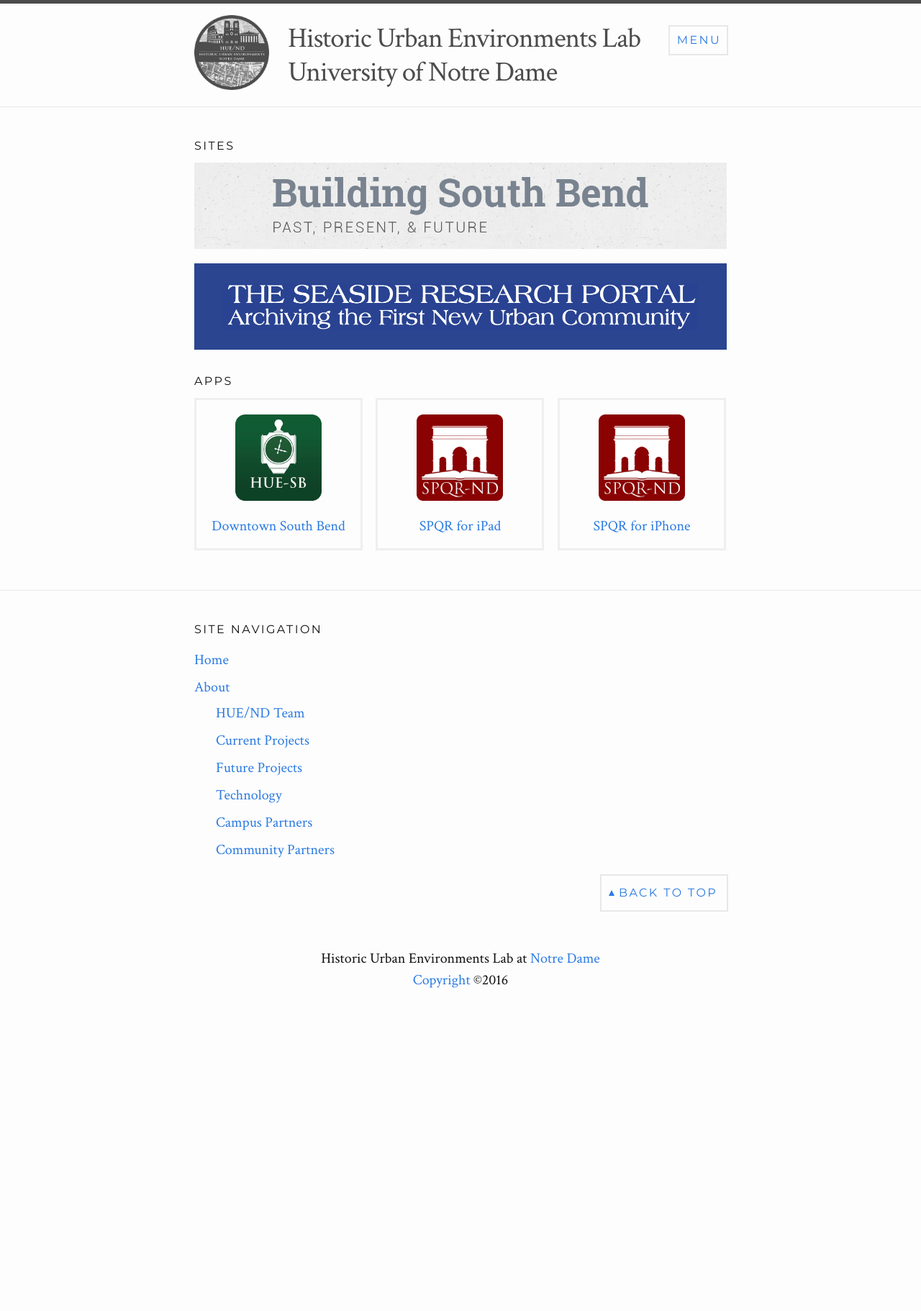
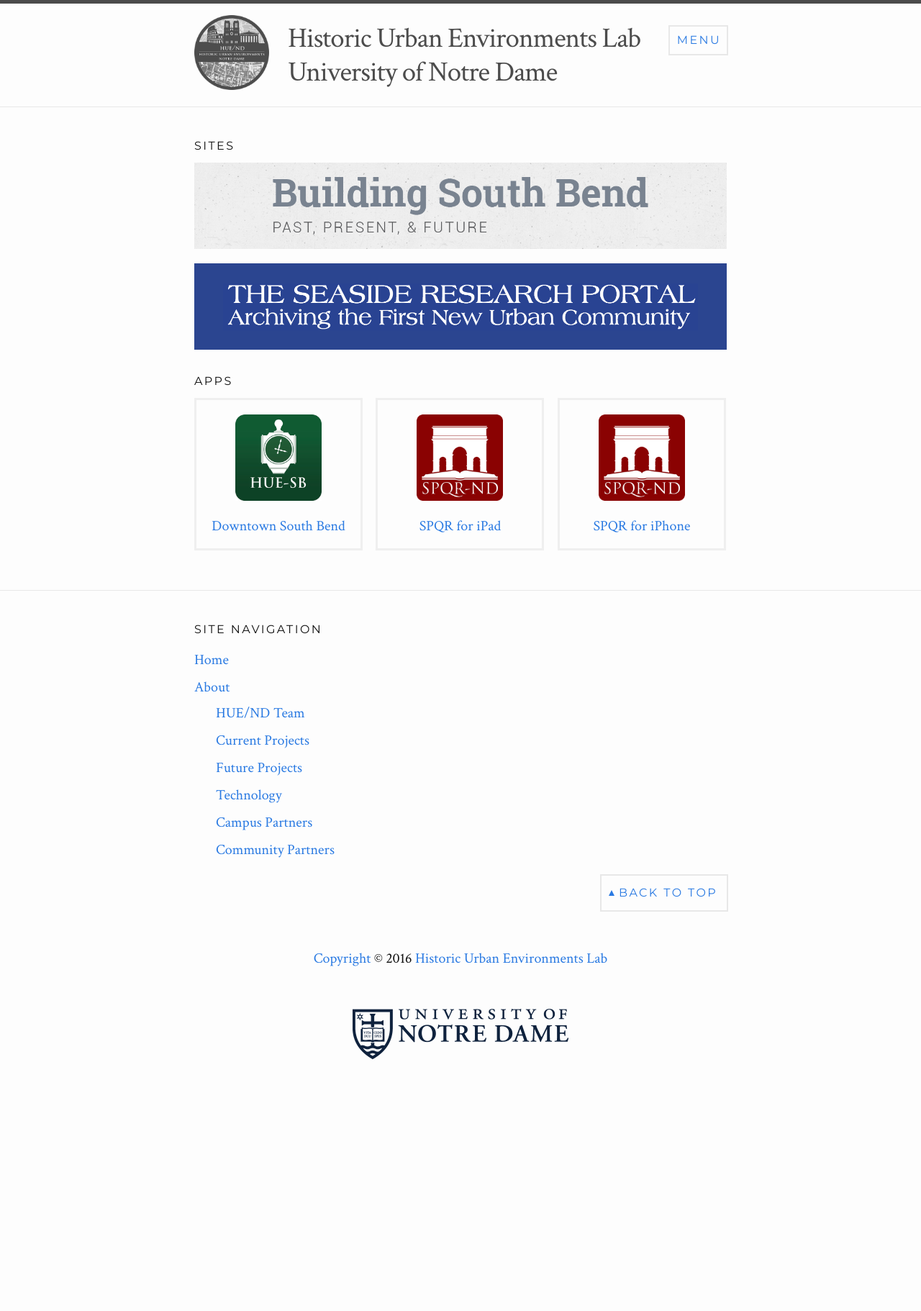
Before and after one commit to HUE-ND/HUE-ND.github.io, a Jekyll site: the page built from index.html, in a window 1280 px wide. Shown: the whole page at 72% size. Built offline with Jekyll 4.4.1, drawn with Linux system fonts in a browser that asks for light colours; before the commit the page ends 1782 px from its top, so only the background shows below that.

Commit message:
Adding academic mark as indicated in brand standards
https://onmessage.nd.edu/academic-branding/centers-institutes-and-programs/

```diff
--- a/_includes/footer.html
+++ b/_includes/footer.html
@@ -39,9 +39,15 @@
 
     <div class="site-description">
       <p>
-        {{ site.description }}<br />
-        <a href="http://www.nd.edu/copyright">Copyright</a> &copy;2016
+        <a href="http://www.nd.edu/copyright">Copyright</a> &copy; 2016
+        <a href="/">Historic Urban Environments Lab</a>
       </p>
+    </div>
+
+    <div class="nd-mark">
+      <a href="https://www.nd.edu">
+        <img alt="University of Notre Dame" src="/images/nd-mark.png"/>
+      </a>
     </div>
 
   </div>
--- a/_sass/_layout.scss
+++ b/_sass/_layout.scss
@@ -149,6 +149,27 @@
 .site-description {
   padding: 5em 0 2em;
   text-align: center;
+}
+
+.nd-mark {
+  text-align: center;
+
+  a {
+    display: inline-block;
+    max-width: 200px;
+  }
+
+  img {
+    width: 100%;
+  }
+}
+
+@media screen and (min-width: 42em) {
+  .nd-mark {
+    a {
+      max-width: 300px;
+    }
+  }
 }
 
 
```
Also changed, not shown: images/nd-mark.png (added).
